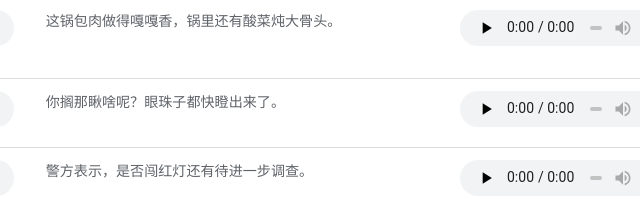
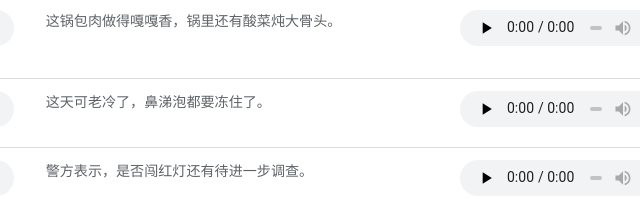
Before and after one commit to AMAPVOICE/AMAPVOICE.github.io, a plain HTML site: page PilotTTS/index.html in a window 1280 px wide. Shown: the part 5301-5500 px from the top of the page, 468-1108 px from the left. Drawn offline with Linux system fonts and the light colour scheme.

Commit message:
Update pth2fang dongbei dialect demo with new sample
Co-Authored-By: Claude Opus 4.6 <noreply@anthropic.com>

```diff
--- a/PilotTTS/index.html
+++ b/PilotTTS/index.html
@@ -668,7 +668,7 @@
         // 普通话2方言数据
         const pth2fangData = [
             { dialect: 'zh-dongbei', prompt: 'dialect/prompts/pth2fang_prompt_xiaogao.wav', text: '这锅包肉做得嘎嘎香，锅里还有酸菜炖大骨头。', audio: 'dialect/pth2fang/xiaogao-264dialect_dongbei.wav' },
-            { dialect: 'zh-dongbei', prompt: 'dialect/prompts/pth2fang_prompt_pgc-ip-679.wav', text: '你搁那瞅啥呢？眼珠子都快瞪出来了。', audio: 'dialect/pth2fang/pgc-ip-679-329dialect_dongbei.wav' },
+            { dialect: 'zh-dongbei', prompt: 'dialect/prompts/1005065_1757302219201.wav', text: '这天可老冷了，鼻涕泡都要冻住了。', audio: 'dialect/pth2fang/1005065_1757302219201-200dialect_dongbei.wav' },
             { dialect: 'zh-shandong', prompt: 'dialect/prompts/pth2fang_prompt_xiaogao.wav', text: '警方表示，是否闯红灯还有待进一步调查。', audio: 'dialect/pth2fang/xiaogao-1650zh-shandong.wav' },
             { dialect: 'zh-shandong', prompt: 'dialect/prompts/pth2fang_prompt_pgc-ip-612.wav', text: '如果年假时间不够有时候就请假几天。', audio: 'dialect/pth2fang/pgc-ip-612-1713zh-shandong.wav' },
             { dialect: 'zh-henan', prompt: 'dialect/prompts/pth2fang_prompt_xiaogao.wav', text: '老表，恁早咱弄啥去咧？', audio: 'dialect/pth2fang/xiaogao-792zh-henan.wav' },
```
